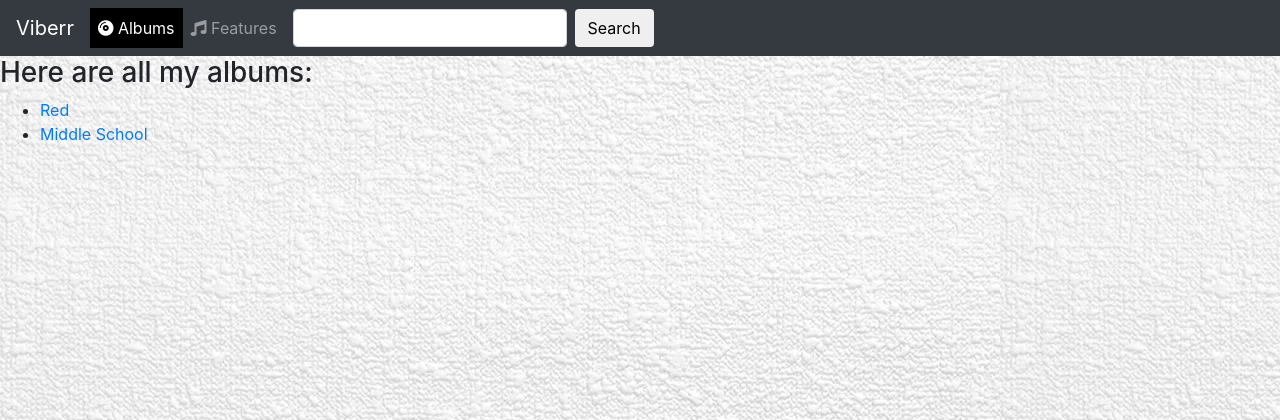
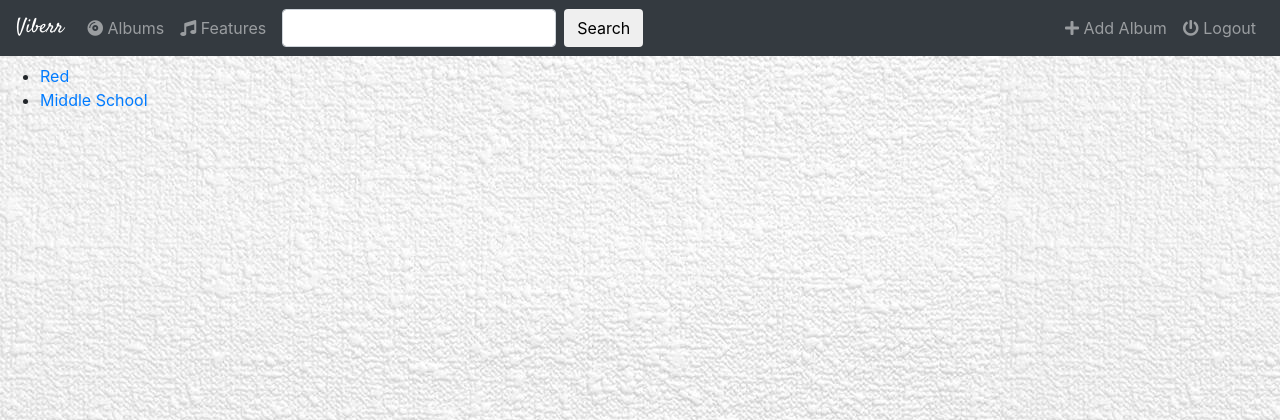
Before and after one commit to sbkitchpanich3/Django-Test-Site, a Django app: page /music/ in a window 1280 px wide. Shown: the top 420 px of the page. Run offline with Django 3.2, Linux system fonts and the light colour scheme; data comes from the database, SQL or seed files in the repository; both versions use the stored data as it was after the commit; some libraries are stand-ins or nearby versions.

Commit message:
Setting up model forms
Finished bucky tutorial 30

```diff
--- a/website/music/models.py
+++ b/website/music/models.py
@@ -1,4 +1,5 @@
 from django.db import models
+from django.urls import reverse
 
 # Create your models here.
 
@@ -7,6 +8,9 @@ class Album(models.Model):
 	title = models.CharField(max_length=500)
 	genre = models.CharField(max_length=100)
 	logo = models.CharField(max_length=1000)
+
+	def get_absolute_url(self):
+		return reverse('music:detail', kwargs={'pk': self.pk})
 
 	def __str__(self):
 		return self.title + ' - ' + self.artist
--- a/website/music/static/music/style.css
+++ b/website/music/static/music/style.css
@@ -5,3 +5,7 @@ body {
 .active {
    background:black; color:#000;
 }
+
+.navbar-brand {
+	font-family: 'Satisfy', cursive;
+}
--- /dev/null
+++ b/website/music/templates/music/base.html
@@ -0,0 +1,80 @@
+<!DOCTYPE HTML PUBLIC "-//W3C//DTD HTML 4.01 Transitional//EN" "http://www.w3.org/TR/html4/loose.dtd">
+<html lang="en">
+
+	<head> <meta http-equiv="content-type" content="text/html; charset=utf-8">
+		<title>{% block title %}Viberr{% endblock %}</title>
+		{% load staticfiles %}
+
+		<link rel="stylesheet" href="https://stackpath.bootstrapcdn.com/bootstrap/4.1.3/css/bootstrap.min.css" integrity="sha384-MCw98/SFnGE8fJT3GXwEOngsV7Zt27NXFoaoApmYm81iuXoPkFOJwJ8ERdknLPMO" crossorigin="anonymous">
+		<link href='https://fonts.googleapis.com/css?family=Satisfy' rel='stylesheet' type='text/css'>
+		<link rel="stylesheet" href="https://use.fontawesome.com/releases/v5.3.1/css/all.css" integrity="sha384-mzrmE5qonljUremFsqc01SB46JvROS7bZs3IO2EmfFsd15uHvIt+Y8vEf7N7fWAU" crossorigin="anonymous">
+		<link rel="stylesheet" type="text/css" href="{% static 'music/style.css' %}" />
+		<script src="https://code.jquery.com/jquery-3.3.1.slim.min.js" integrity="sha384-q8i/X+965DzO0rT7abK41JStQIAqVgRVzpbzo5smXKp4YfRvH+8abtTE1Pi6jizo" crossorigin="anonymous"></script>
+		<script src="https://stackpath.bootstrapcdn.com/bootstrap/4.1.3/js/bootstrap.min.js" integrity="sha384-ChfqqxuZUCnJSK3+MXmPNIyE6ZbWh2IMqE241rYiqJxyMiZ6OW/JmZQ5stwEULTy" crossorigin="anonymous"></script>
+		<script src="https://cdnjs.cloudflare.com/ajax/libs/popper.js/1.14.3/umd/popper.min.js" integrity="sha384-ZMP7rVo3mIykV+2+9J3UJ46jBk0WLaUAdn689aCwoqbBJiSnjAK/l8WvCWPIPm49" crossorigin="anonymous"></script>
+
+
+
+	</head>
+
+	<body>
+
+<nav class="navbar navbar-expand-xl navbar-dark bg-dark mb-2">
+			<!-- <div class="container-fluid"> -->
+
+				<!-- Header -->
+				<a class="navbar-brand" href="{% url 'music:index' %}">Viberr</a>
+				<button class="navbar-toggler" type="button" data-toggle="collapse" data-target="#navbarStuff" aria-controls="navbarSupportedContent" aria-expanded="false" aria-label="Toggle navigation">
+    				<span class="navbar-toggler-icon"></span>
+  				</button>
+
+  				<!-- Items -->
+  				<div class="collapse navbar-collapse" id="navbarStuff">
+    				 <ul class="navbar-nav">
+					     <li class="nav-item">
+					     	<a class="nav-link" href="{% url 'music:index' %}">
+					       		<i class="fas fa-compact-disc"></i>
+					       		Albums
+					       	</a>
+					     </li>
+					     <li class="nav-item">
+					       	<a class="nav-link" href="#">
+					       		<i class="fas fa-music"></i>
+					       		Features
+					       </a>
+					     </li>
+				    </ul>
+
+				    <form class="form-inline" role="search" method="get" action="#">
+				    	<div class ="form-group">
+				    		<input type="text" class="form-control mr-2 ml-2" name="q" value="">
+				    	</div>
+				    	   <button type="submit" class="btn btn-default">Search</button>
+				    </form>
+
+				    <ul class="navbar-nav ml-auto">
+				    	<li class="nav-item">
+					       	<a class="nav-link" href="#">
+					       		<i class="fas fa-plus"></i>
+					       		Add Album
+					       </a>
+					     </li>
+					     <li class="nav-item">
+					       	<a class="nav-link" href="#">
+					       		<i class="fas fa-power-off"></i>
+					       		Logout
+					       </a>
+					     </li>
+				    </ul>
+
+  				</div>
+
+			<!-- This is where the nav bar ends. -->
+		</nav>
+
+		{% block body %}
+		{% endblock %}
+
+	</body>
+
+</html>
--- a/website/music/templates/music/index.html
+++ b/website/music/templates/music/index.html
@@ -1,72 +1,13 @@
-<!DOCTYPE HTML PUBLIC "-//W3C//DTD HTML 4.01 Transitional//EN" "http://www.w3.org/TR/html4/loose.dtd">
-<html lang="en">
+{% extends 'music/base.html' %}
 
-	<head> <meta http-equiv="content-type" content="text/html; charset=utf-8">
-		<title>Album Listing</title>
-		{% load staticfiles %}
+{% block title %}Albums{% endblock %}
 
-		<link rel="stylesheet" href="https://stackpath.bootstrapcdn.com/bootstrap/4.1.3/css/bootstrap.min.css" integrity="sha384-MCw98/SFnGE8fJT3GXwEOngsV7Zt27NXFoaoApmYm81iuXoPkFOJwJ8ERdknLPMO" crossorigin="anonymous">
-		<link href='https://fonts.googleapis.com/css?family=Satisfy' rel='stylesheet' type='text/css'>
-		<link rel="stylesheet" type="text/css" href="{% static 'music/style.css' %}" />
-		<link rel="stylesheet" href="https://use.fontawesome.com/releases/v5.3.1/css/all.css" integrity="sha384-mzrmE5qonljUremFsqc01SB46JvROS7bZs3IO2EmfFsd15uHvIt+Y8vEf7N7fWAU" crossorigin="anonymous">
-		<script src="https://code.jquery.com/jquery-3.3.1.slim.min.js" integrity="sha384-q8i/X+965DzO0rT7abK41JStQIAqVgRVzpbzo5smXKp4YfRvH+8abtTE1Pi6jizo" crossorigin="anonymous"></script>
-		<script src="https://stackpath.bootstrapcdn.com/bootstrap/4.1.3/js/bootstrap.min.js" integrity="sha384-ChfqqxuZUCnJSK3+MXmPNIyE6ZbWh2IMqE241rYiqJxyMiZ6OW/JmZQ5stwEULTy" crossorigin="anonymous"></script>
-		<script src="https://cdnjs.cloudflare.com/ajax/libs/popper.js/1.14.3/umd/popper.min.js" integrity="sha384-ZMP7rVo3mIykV+2+9J3UJ46jBk0WLaUAdn689aCwoqbBJiSnjAK/l8WvCWPIPm49" crossorigin="anonymous"></script>
+{% block body %}
 
-
-		<nav class="navbar navbar-expand-xl navbar-dark bg-dark">
-			<!-- <div class="container-fluid"> -->
-
-				<!-- Header -->
-				<a class="navbar-brand" href="{% url 'music:index' %}">Viberr</a>
-				<button class="navbar-toggler" type="button" data-toggle="collapse" data-target="#navbarStuff" aria-controls="navbarSupportedContent" aria-expanded="false" aria-label="Toggle navigation">
-    				<span class="navbar-toggler-icon"></span>
-  				</button>
-
-  				<!-- Items -->
-  				<div class="collapse navbar-collapse" id="navbarStuff">
-    				 <ul class="navbar-nav">
-					     <li class="nav-item active">
-					     	<a class="nav-link" href="{% url 'music:index' %}">
-					       		<i class="fas fa-compact-disc"></i>
-					       		Albums
-					       	</a>
-					     </li>
-					     <li class="nav-item">
-					       	<a class="nav-link" href="#">
-					       		<i class="fas fa-music"></i>
-					       		Features
-					       </a>
-					     </li>
-				    </ul>
-
-				    <form class="form-inline" role="search" method="get" action="#">
-				    	<div class ="form-group">
-				    		<input type="text" class="form-control mr-2 ml-2" name="q" value="">
-				    	</div>
-				    	   <button type="submit" class="btn btn-default">Search</button>
-				    </form>
-
-  				</div>
-
-			<!-- </div> -->
-		</nav>
-
-	</head>
-
-	<body>
-
-	{% if all_albums %}
-	<h3>Here are all my albums:</h3>
 	<ul>
 		{% for album in all_albums %}
 		<li><a href="{% url 'music:detail' album.id %}">{{ album.title}} </a></li>
 		{% endfor %}
 	</ul>
 
-	{% else %}
-		<h3>You don't have any albums</h3>
-	{% endif %}
-	</body>
-
-</html>
+{% endblock %}
--- a/website/music/urls.py
+++ b/website/music/urls.py
@@ -20,9 +20,7 @@ app_name = 'music'
 
 urlpatterns = [
 	#/music/
-    path('', views.index, name='index'),
+    path('', views.IndexView.as_view(), name='index'),
     #/music/<id>
-    path('<int:id>/', views.detail, name='detail'),
-    #/music/<id>/favorite/
-    path('<int:id>/favorite/', views.favorite, name='favorite'),
+    path('<pk>/', views.DetailView.as_view(), name='detail'),
 ]
--- a/website/music/views.py
+++ b/website/music/views.py
@@ -1,30 +1,18 @@
-from django.http import Http404
-from django.shortcuts import render, get_object_or_404
-from .models import Album, Song
+from django.views import generic
+from django.views.generic.edit import CreateView, UpdateView, DeleteView
+from .models import Album
 
-app_name = 'music'
+class IndexView(generic.ListView):
+	template_name = 'music/index.html'
+	context_object_name = 'all_albums'
 
-def index(request):
-	all_albums = Album.objects.all()
-	return render(request, 'music/index.html', {'all_albums': all_albums})
+	def get_queryset(self):
+		return Album.objects.all()
 
-def detail(request, id):
-	album = get_object_or_404(Album, pk=id)
-	return render(request, 'music/detail.html', {'album': album})
+class DetailView(generic.DetailView):
+	model = Album
+	template_name = 'music/detail.html'
 
-def favorite(request, id):
-	album = get_object_or_404(Album, pk=id)
-	try:
-		selected_song = album.song_set.get(pk=request.POST['song'])
-	except(KeyError, Song.DoesNotExist):
-		return render(request, 'music/detail.html', {
-			'album': album,
-			'error_message': "You did not select a valid song.",
-			})
-	else:
-		if selected_song.is_favorite:
-			selected_song.is_favorite = False
-		else:
-			selected_song.is_favorite = True
-		selected_song.save()
-		return render(request, 'music/detail.html', {'album': album})
+class AlbumCreate(CreateView):
+	model = Album
+	fields = ['artist','title','genre','logo']
```
Also changed, not shown: website/music/templates/music/detail.html (+8 -19 lines), website/db.sqlite3.
